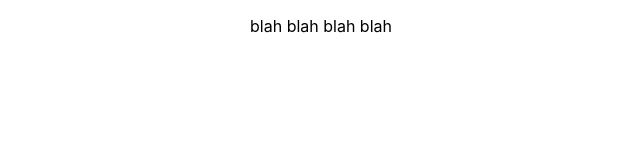
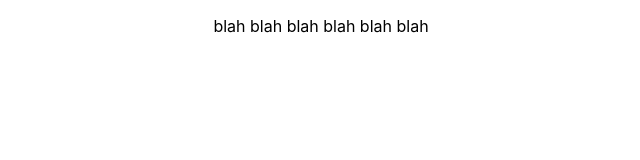
Before and after one commit to ibrahimbisen/HackTX-2023-Carpool, a React (Create React App) app in the folder hacktx-2023-carpool/: page / in a window 1280 px wide. Shown: the top 160 px of the page, without its empty margins (319-959 px from the left). Built offline with nearby package versions, Linux system fonts and the light colour scheme.

Commit message:
update 1.1

```diff
--- a/hacktx-2023-carpool/src/App.js
+++ b/hacktx-2023-carpool/src/App.js
@@ -7,6 +7,7 @@ function App() {
       <p>
         blah blah blah
         blah
+        blah blah
 
       </p>
     </div>
```
